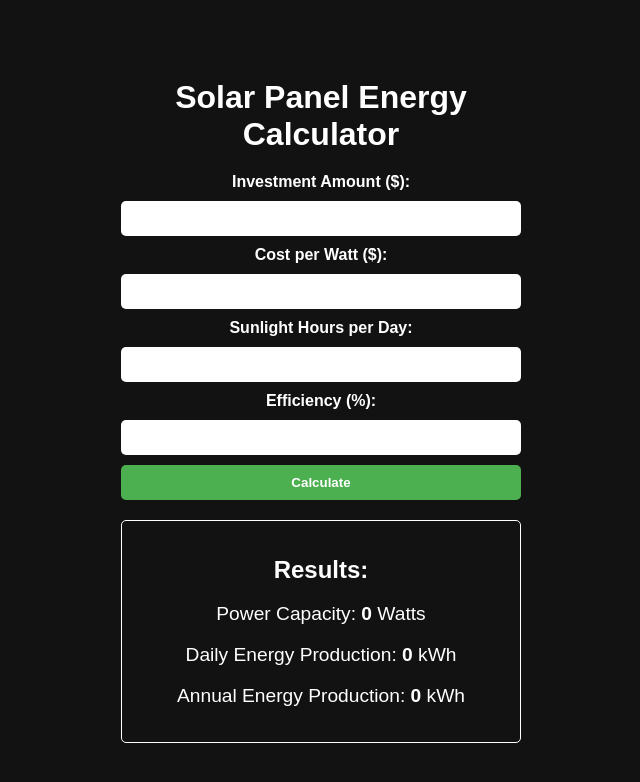
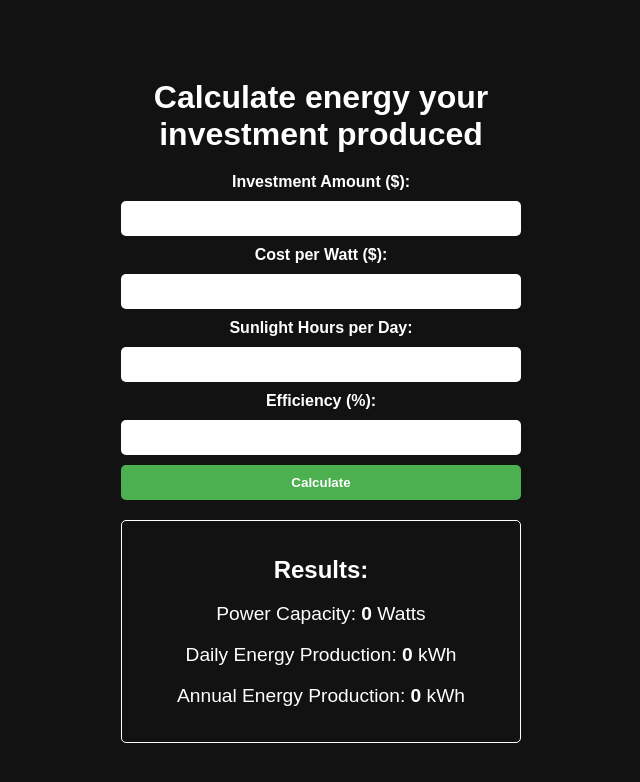
Before and after one commit to ChetnaSinghal-Tech/sunvest, a plain HTML site: page calculator.html in a window 1280 px wide. Shown: the whole page, without its empty margins (319-959 px from the left). Drawn offline with Linux system fonts and the light colour scheme.

Commit message:
Update calculator.html

```diff
--- a/calculator.html
+++ b/calculator.html
@@ -8,7 +8,7 @@
 </head>
 <body>
     <div class="container">
-        <h1>Solar Panel Energy Calculator</h1>
+        <h1>Calculate energy your investment produced</h1>
         <form id="solarForm">
             <label for="investment">Investment Amount ($):</label>
             <input type="number" id="investment" required>
```
